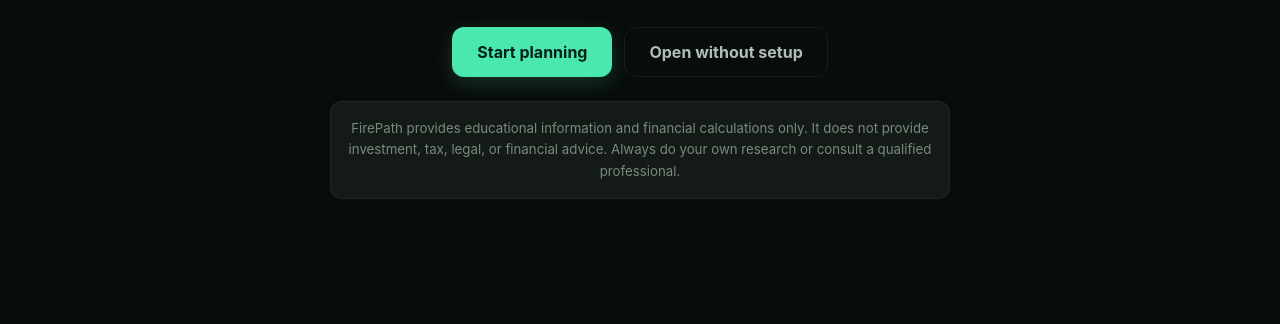
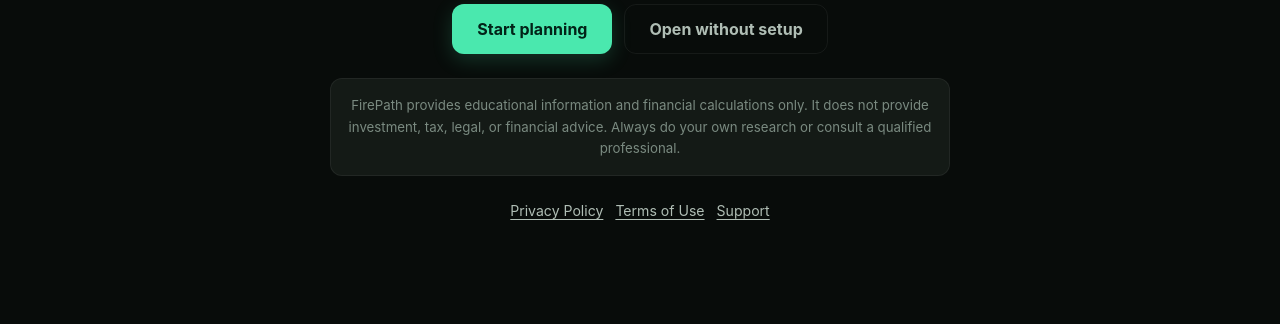
Before and after one commit to sakkarakaya/FirePath-web, a plain HTML site: page index.html in a window 1280 px wide. Shown: the part 476-800 px from the top of the page. Drawn offline with Linux system fonts and the light colour scheme.

Commit message:
add support link

```diff
--- a/app/views/onboarding.js
+++ b/app/views/onboarding.js
@@ -98,7 +98,12 @@
         ),
         Button({ to: "/dashboard", variant: "ghost", size: "lg" }, "Open without setup")
       ]),
-      h("p", { class: "disclaimer", text: disclaimer })
+      h("p", { class: "disclaimer", text: disclaimer }),
+      h("nav", { class: "welcome__legal", "aria-label": "Policies and support" }, [
+        h("a", { href: "privacy.html", text: "Privacy Policy" }),
+        h("a", { href: "terms.html", text: "Terms of Use" }),
+        h("a", { href: "support.html", text: "Support" })
+      ])
     ])
   ]);
 }
--- a/styles.css
+++ b/styles.css
@@ -1685,6 +1685,23 @@
   justify-content: center;
 }
 
+.welcome__legal {
+  display: flex;
+  flex-wrap: wrap;
+  justify-content: center;
+  gap: var(--space-3);
+  font-size: 0.88rem;
+}
+
+.welcome__legal a {
+  color: var(--muted);
+  text-underline-offset: 0.18em;
+}
+
+.welcome__legal a:hover {
+  color: var(--primary);
+}
+
 /* ==========================================================================
    Toasts and modals
    ========================================================================== */
```
